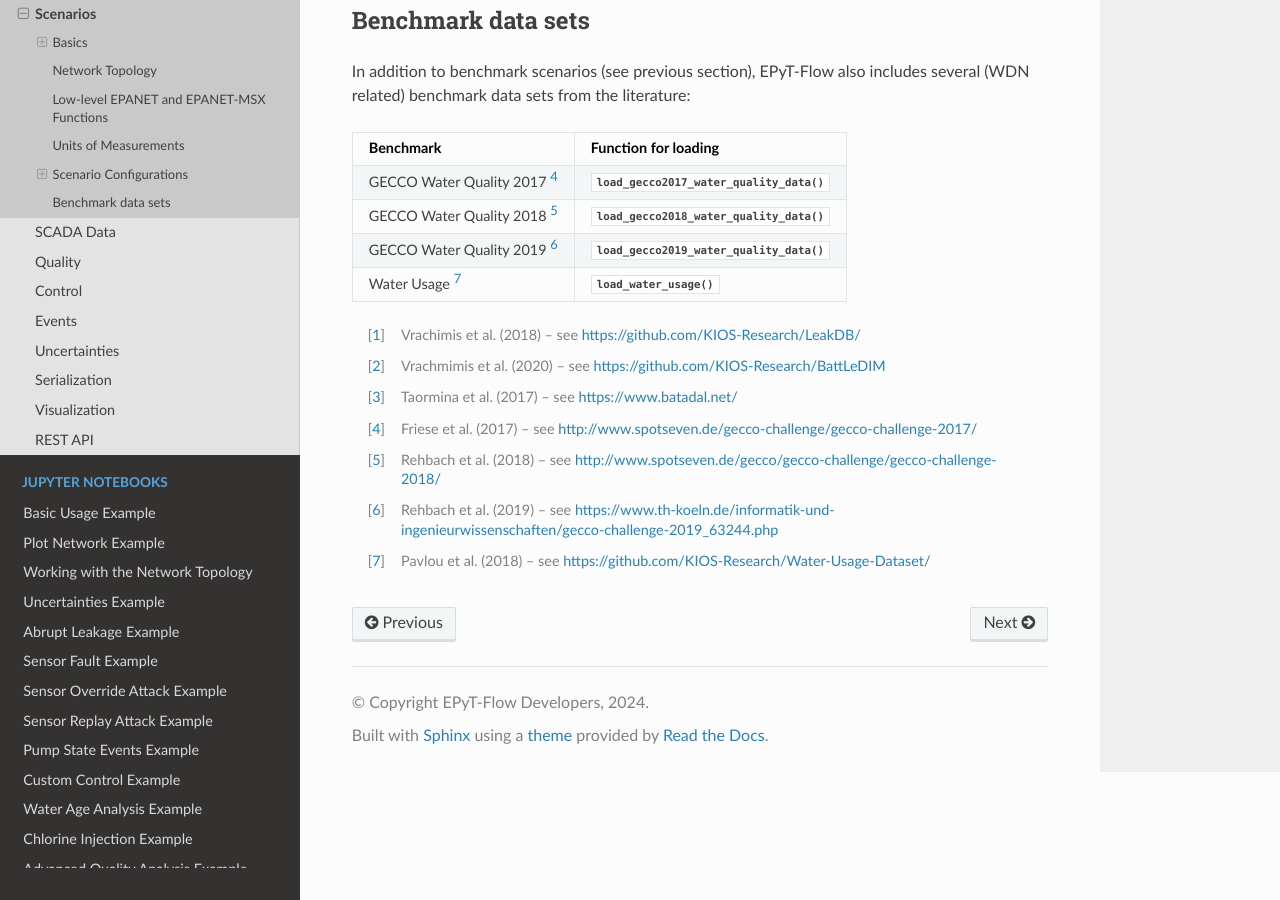
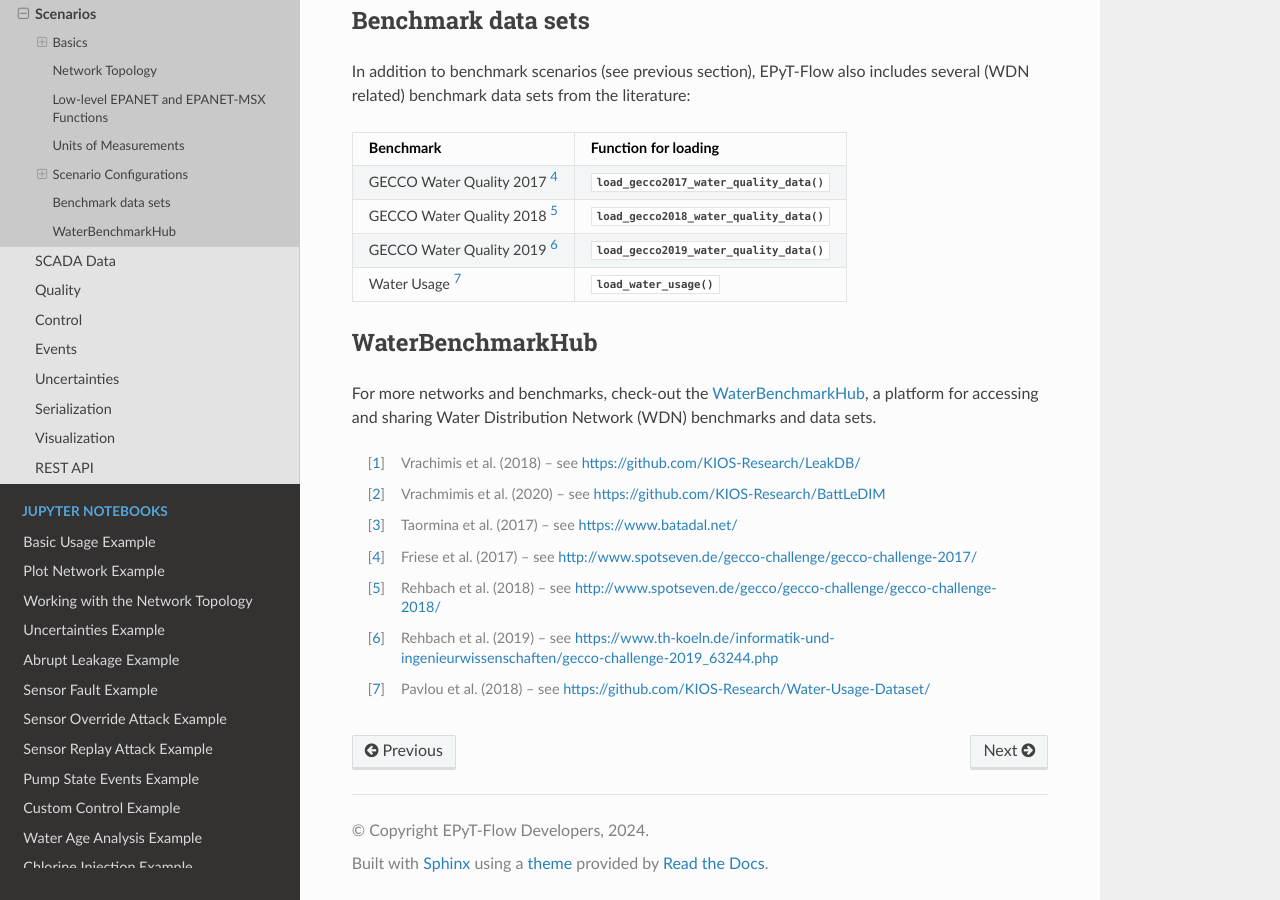
Before and after one commit to WaterFutures/EPyT-Flow, a Sphinx documentation site: the page built from docs/tut.scenarios.rst, in a window 1280 px wide and 900 px high, scrolled down 7020 px. Built offline with Sphinx 7.4.7 and the Read the Docs theme 3.1.0, drawn with Linux system fonts in a browser that asks for light colours.

Commit message:
Add WaterBenchmarkHub to documentation

```diff
--- a/docs/tut.scenarios.rst
+++ b/docs/tut.scenarios.rst
@@ -428,6 +428,15 @@ several (WDN related) benchmark data sets from the literature:
 +--------------------------------+---------------------------------------------------------------------------------------------+
 
 
+
+WaterBenchmarkHub
++++++++++++++++++
+
+For more networks and benchmarks, check-out the
+`WaterBenchmarkHub <https://waterfutures.github.io/WaterBenchmarkHub>`_,
+a platform for accessing and sharing Water Distribution Network (WDN) benchmarks and data sets.
+
+
 .. [1] Vrachimis et al. (2018) -- see https://github.com/KIOS-Research/LeakDB/
 .. [2] Vrachmimis et al. (2020) -- see https://github.com/KIOS-Research/BattLeDIM
 .. [3] Taormina et al. (2017) -- see https://www.batadal.net/
```
